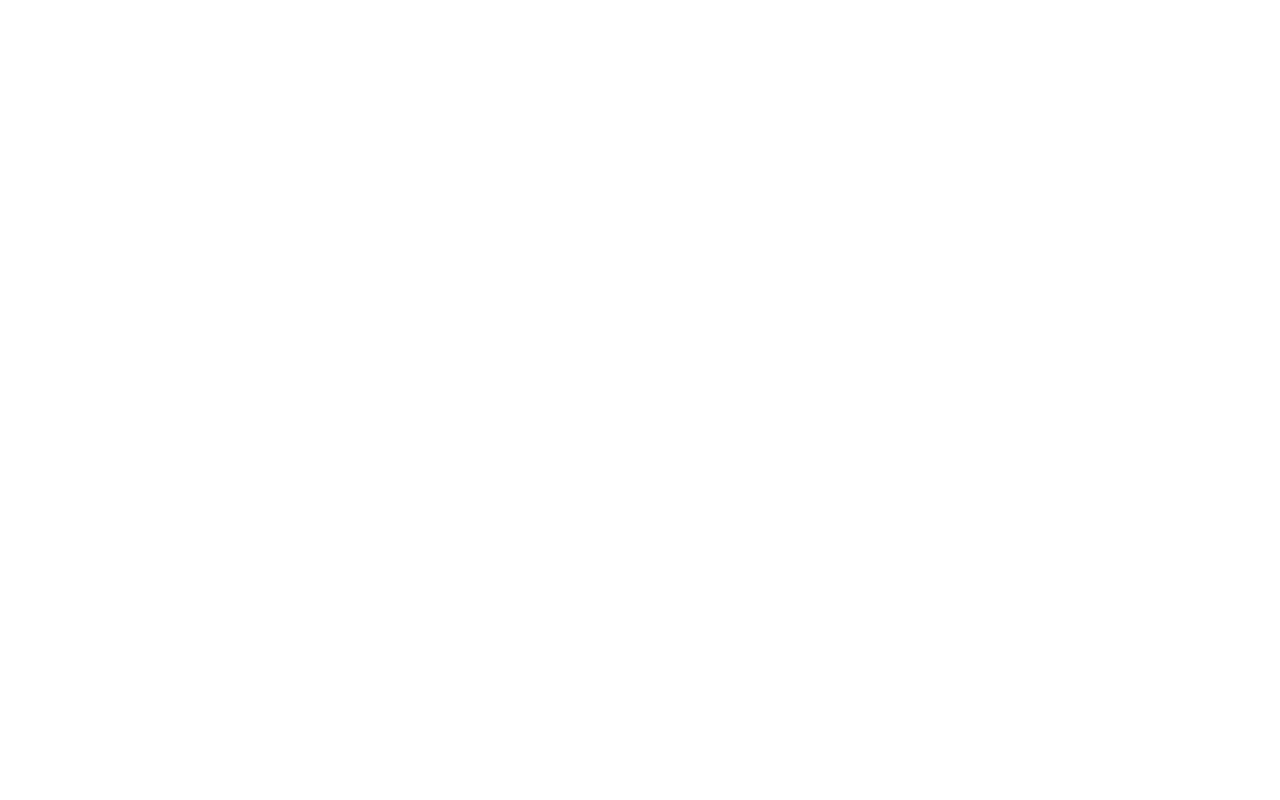
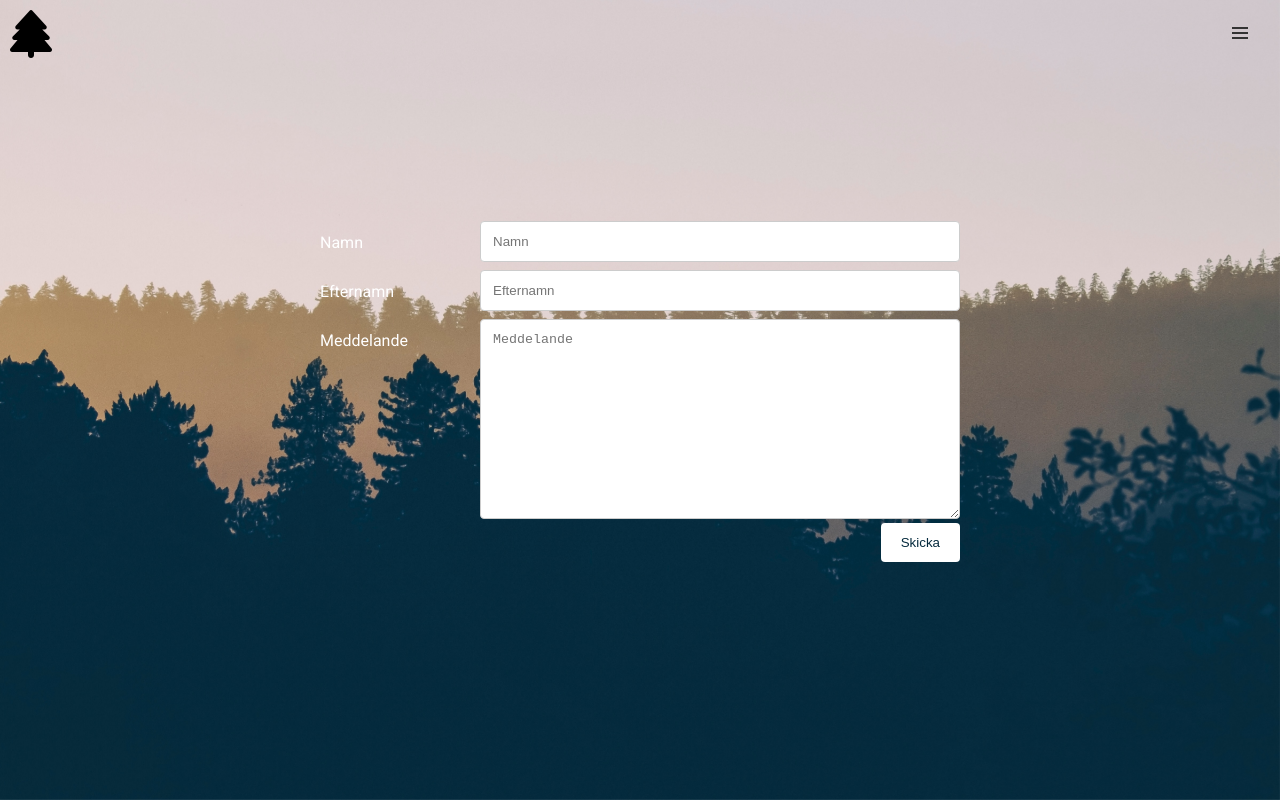
Before and after one commit to MarcusEdvardsson/Final-exam, a plain HTML site: page contact.html in a window 1280 px wide. Drawn offline with Linux system fonts and the light colour scheme.

Commit message:
5th commit
Gjort en contact.html-sida

```diff
--- a/contact.html
+++ b/contact.html
@@ -0,0 +1,60 @@
+<!DOCTYPE html>
+<html lang="en">
+<head>
+    <meta charset="UTF-8">
+    <meta name="viewport" content="width=device-width, initial-scale=1.0">
+    <meta http-equiv="X-UA-Compatible" content="ie=edge">
+    <link rel="stylesheet" href="css/style.css">
+    <link href="https://fonts.googleapis.com/css?family=Lobster%7CRoboto&display=swap" rel="stylesheet">
+    <script src="https://kit.fontawesome.com/ee781920eb.js" crossorigin="anonymous"></script>
+    <title>Final assigment - Responsive Webpage Master</title>
+</head>
+<body>
+    <header class="head">
+        <nav class="navbar">
+            <i class="fas fa-tree fa-3x logo"></i>
+            <input class="menu-btn" type="checkbox" id="menu-btn">
+            <label class="menu-icon" for="menu-btn"><span class="nav-icon"></span></label>
+            <ul class="menu">
+                <li><a href="index.html">Hem</a></li>
+                <li><a href="contact.html">Kontakt</a></li>
+                <li><a href="#länk till Vad gör den">Vad gör den?</a></li>
+                <li><a href="#länk till Quotes">Vad tycker andra?</a></li>
+            </ul>
+        </nav>
+    <section class="form-section">
+        <div class="container">
+            <form action="#">
+            <div class="row">
+                <div class="col-25">
+                    <label for="fname">Namn</label>
+                </div>
+                <div class="col-75">
+                    <input type="text" id="fname" name="namn" placeholder="Namn">
+                </div>
+            </div>
+            <div class="row">
+                <div class="col-25">
+                    <label for="lname">Efternamn</label>
+                </div>
+                <div class="col-75">
+                    <input type="text" id="lname" name="efternamn" placeholder="Efternamn">
+                </div>
+            </div>
+            <div class="row">
+                <div class="col-25">
+                    <label for="subject">Meddelande</label>
+                </div>
+                <div class="col-75">
+                    <textarea id="subject" name="Meddelande" placeholder="Meddelande"></textarea>
+                </div>
+            </div>
+            <div class="row">
+                <input type="submit" value="Skicka">
+            </div>
+            </form>
+            </div>
+    </section>
+    </header>
+</body>
+</html>
--- a/css/style.css
+++ b/css/style.css
@@ -199,7 +199,7 @@ q {
 	display: flex;
 	flex-direction: row;
 	flex-wrap: wrap;
-	justify-content: space-around;
+	justify-content: space-evenly;
 	align-items: center;
 	margin: 5rem 1rem;
 }
@@ -259,8 +259,10 @@ q {
 
 .quote-container {
 	display: flex;
-	flex-direction: column;
-	justify-content: center;
+	flex-direction: row;
+	flex-wrap: wrap;
+	justify-content: space-evenly;
+	align-items: center;
 }
 
 .containter {
@@ -319,14 +321,101 @@ q {
 .footer {
 	height: 20rem;
 	background: #062b3e;
+	display: flex;
+	flex-direction: column;
+	justify-content: center;
+	align-items: center;
+}
+
+.social-media > img {
+	margin: .5rem;
+}
+
+.copyright {
+	text-align: center;
+	color: #FFF;
+	margin-top: 2rem;
 }
 
 /* End of Foot Section */
 
+/* Contact form */
+
+.form-section {
+	height: 80vh;
+	display: flex;
+	justify-content: center;
+	align-items: center;
+}
+
+.container {
+	width: 50vw;
+}
+
+input[type=text], select, textarea {
+	width: 100%;
+	padding: 12px;
+	border: 1px solid #ccc;
+	border-radius: 4px;
+	resize: vertical;
+}
+
+textarea {
+	height: 200px;
+}
+
+label {
+	padding: 12px 12px 12px 0;
+	display: inline-block;
+	color: #FFF;
+	font-family: 'Roboto', sans-serif;
+}
+
+input[type=submit] {
+	background-color: #FFF;
+	color: #062b3e;
+	padding: 12px 20px;
+	border: none;
+	border-radius: 4px;
+	cursor: pointer;
+	float: right;
+}
+
+.col-25 {
+	float: left;
+	width: 25%;
+	margin-top: 6px;
+}
+
+.col-75 {
+	float: left;
+	width: 75%;
+	margin-top: 6px;
+}
+
+.row:after {
+	content: "";
+	display: table;
+	clear: both;
+}
+
 /* Media queries */
 
 @media only screen and (min-width: 768px) {
+	.hero-content {
+		display: grid;
+		grid-template-columns: repeat(4, 1fr);
+		grid-auto-rows: auto;
+	}
+
 	.hero-mobile {
 		display: inline-block;
 	}
 }
+
+@media screen and (max-width: 600px) {
+	.col-25, .col-75, input[type=submit] {
+	  width: 100%;
+	  margin-top: 0;
+	}
+  }
```
Also changed, not shown: index.html (+7 -7 lines).
